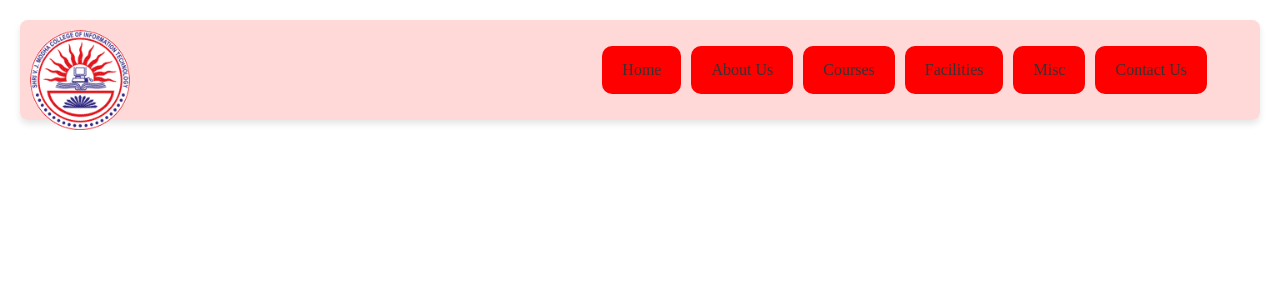
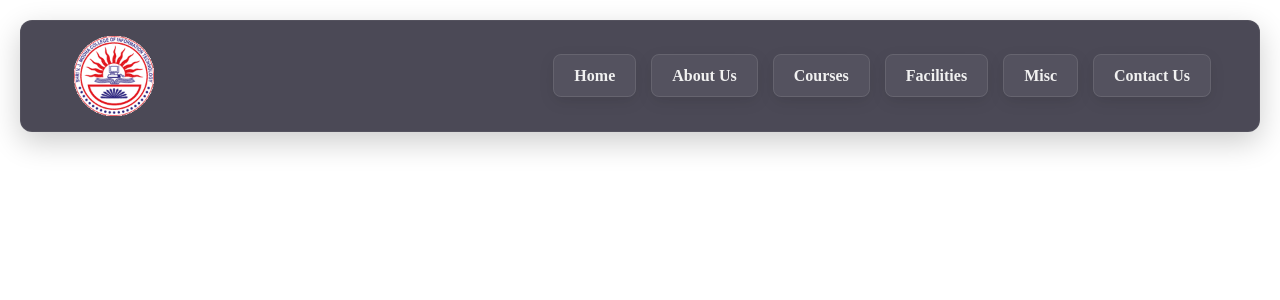
Before and after one commit to ezyway/VJM-Website, a PHP site: page /nav.html in a window 1280 px wide. Shown: the top 300 px of the page. Run offline with PHP 8.4, Linux system fonts and the light colour scheme.

Commit message:
Updated looks of navbar

```diff
--- a/website/style/nav.css
+++ b/website/style/nav.css
@@ -1,88 +1,116 @@
-/* Navbar Styles */
+/* Modern Glassmorphism Navbar Styles */
 .navbar {
     position: fixed;
     top: 20px;
     left: 20px;
     right: 20px;
-    background: rgba(255, 207, 207, 0.8);
-    border-radius: 8px;
-    box-shadow: 0 4px 6px rgba(0, 0, 0, 0.1);
-    /* box-shadow: 0 0 black; */
+    border-radius: 12px;
+    box-shadow: 0 10px 30px rgba(0, 0, 0, 0.2);
     z-index: 1000;
+    transition: all 0.3s ease;
+    background: rgba(31, 28, 44, 0.8); /* Darker with subtle transparency */
+    backdrop-filter: blur(5px);
+    -webkit-backdrop-filter: blur(5px);
+    border: 1px solid rgba(255, 255, 255, 0.05);
 }
 
 .navbar-container {
     display: flex;
     align-items: center;
     justify-content: space-between;
-    padding-right: 3em;
+    padding: 10px 3em;
 }
 
+/* Logo Styles */
+.logo {
+    width: 80px;
+    height: auto;
+    cursor: pointer;
+    transition: transform 0.3s ease;
+}
+.logo img {
+    width: 100%;
+    padding: 5px;
+}
+.logo:hover {
+    transform: scale(1.1);
+}
+
+/* Navigation Links with Glass Effect */
 .nav-links {
     list-style: none;
     display: flex;
+    gap: 15px;
 }
 
 .nav-links li a {
     cursor: pointer;
     text-decoration: none;
-    display: block;
-    background-color: red;
-    color: #333;
-    font-weight: 500;
-    padding: 15px 20px;
-    margin: 5px;
-    border-radius: 10px;
-    transition: 0.4s;
+    color: #f1f1f1;
+    font-weight: 600;
+    padding: 12px 20px;
+    border-radius: 8px;
+    transition: all 0.4s ease;
+    box-shadow: 0 5px 15px rgba(0, 0, 0, 0.1);
+    background: rgba(255, 255, 255, 0.05); /* Very subtle glass effect */
+    backdrop-filter: blur(3px);
+    -webkit-backdrop-filter: blur(3px);
+    border: 1px solid rgba(255, 255, 255, 0.1);
 }
 
+/* Hover Effect with Glow */
 .nav-links li a:hover {
-    color: white;
-    background-color: black;
+    color: #00c6ff;
+    background: rgba(255, 255, 255, 0.1);
+    box-shadow: 0 0 15px rgba(0, 198, 255, 0.2); /* Softer glow */
+    transform: translateY(-2px);
 }
 
-.logo {
-    width: 100px;
-    height: 100px;
-}
-.logo img {
-    width: 100px;
-    padding: 10px;
-}
-
-/* .logo {
-    position: relative;
-    z-index: 1100;
-}
-
-.logo img {
-    width: 100px;
-    height: auto;
-    position: absolute;
-    top: -20px;
-    left: 10px;
-} */
-
+/* Hamburger Menu */
 .hamburger {
     display: none;
     flex-direction: column;
     cursor: pointer;
 }
 
-/* Mobile Styles */
-@media (max-width: 600px) {
+.hamburger .bar {
+    height: 4px;
+    width: 30px;
+    background-color: #f1f1f1;
+    margin: 3px 0;
+    transition: 0.4s;
+    border-radius: 5px;
+}
 
-    /* Hide the nav links offscreen by default */
+/* Hamburger Icon Animation */
+.hamburger.active .bar:nth-child(1) {
+    transform: rotate(45deg) translate(5px, 6px);
+}
+
+.hamburger.active .bar:nth-child(2) {
+    opacity: 0;
+}
+
+.hamburger.active .bar:nth-child(3) {
+    transform: rotate(-45deg) translate(5px, -6px);
+}
+
+/* Mobile Styles with Glass Effect */
+@media (max-width: 768px) {
     .nav-links {
         position: fixed;
         top: 0;
         left: -100%;
         height: 100vh;
         width: 60%;
-        background: rgba(255, 255, 255, 0.95);
         flex-direction: column;
         padding-top: 60px;
         transition: left 0.3s ease;
+        box-shadow: 4px 0 20px rgba(0, 0, 0, 0.5);
+        background: rgba(31, 28, 44, 0.9); /* Darker glass effect for mobile */
+        backdrop-filter: blur(8px);
+        -webkit-backdrop-filter: blur(8px);
+        border-right: 1px solid rgba(255, 255, 255, 0.05);
     }
 
     .nav-links.active {
@@ -94,35 +122,14 @@
         text-align: center;
     }
 
-    /* Show hamburger in mobile view */
+    /* Show hamburger on mobile */
     .hamburger {
         display: flex;
     }
-    .hamburger .bar {
-        height: 5px;
-        width: 35px;
-        background-color: #333;
-        margin: 3px 0;
-        transition: 0.6s;
-        border-radius: 10px;
-    }
 }
 
-/* Hamburger Icon Animation */
-.hamburger.active .bar:nth-child(1) {
-    transform: rotate(45deg) translate(5px, 10px);
-}
-
-.hamburger.active .bar:nth-child(2) {
-    opacity: 0;
-}
-
-.hamburger.active .bar:nth-child(3) {
-    transform: rotate(-45deg) translate(5px, -10px);
-}
-
-/* Demo Content */
+/* Content padding to prevent overlap */
 .content {
-    margin-top: 200px;
+    margin-top: 150px;
     padding: 20px;
 }
```
